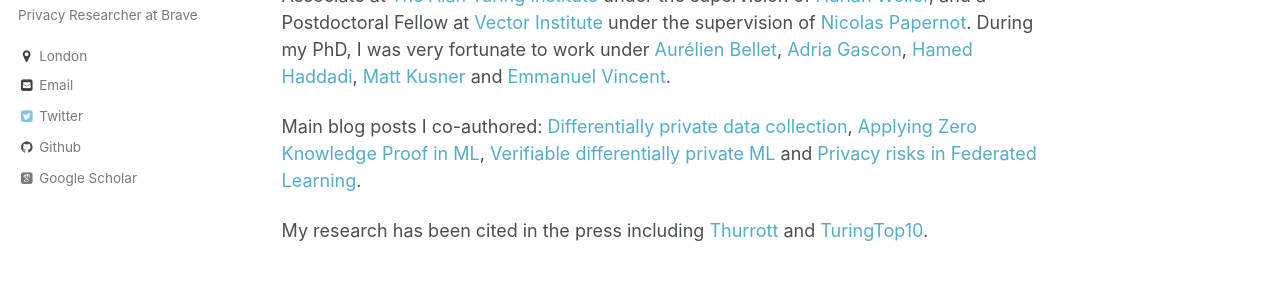
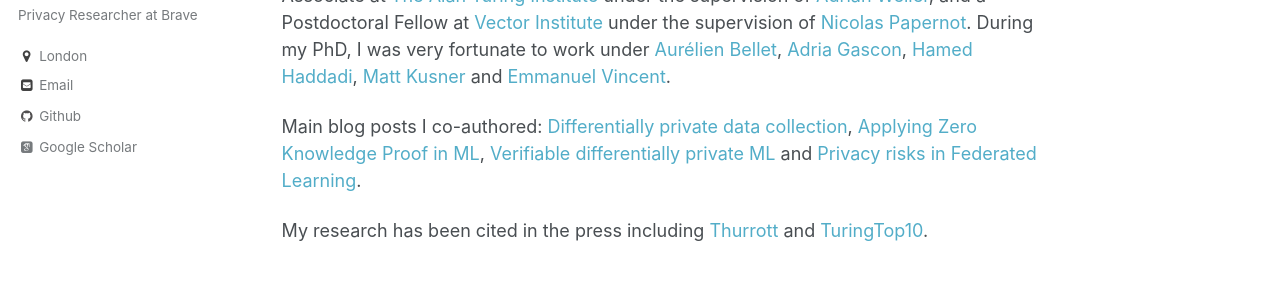
Before and after one commit to AliShahin/AliShahin.github.io, a Jekyll site: the page built from _pages/about.md, in a window 1280 px wide. Shown: the part 310-602 px from the top of the page. Built offline with Jekyll 4.4.1, drawn with Linux system fonts in a browser that asks for light colours; some web fonts are replaced.

Commit message:
Update _config.yml

```diff
--- a/_config.yml
+++ b/_config.yml
@@ -54,8 +54,8 @@ alexa_site_verification  :
 yandex_site_verification :
 
 # Social Sharing
-twitter:
-  username               : &twitter
+X:
+  username               : &X
 facebook:
   username               :
   app_id                 :
@@ -104,7 +104,7 @@ author:
   stackoverflow    : # http://stackoverflow.com/users/123456/username
   steam            :
   tumblr           :
-  twitter          : "@AliShahinShams1"
+  X                : "@AliShahinShams1"
   vine             :
   weibo            :
   xing             :
```
